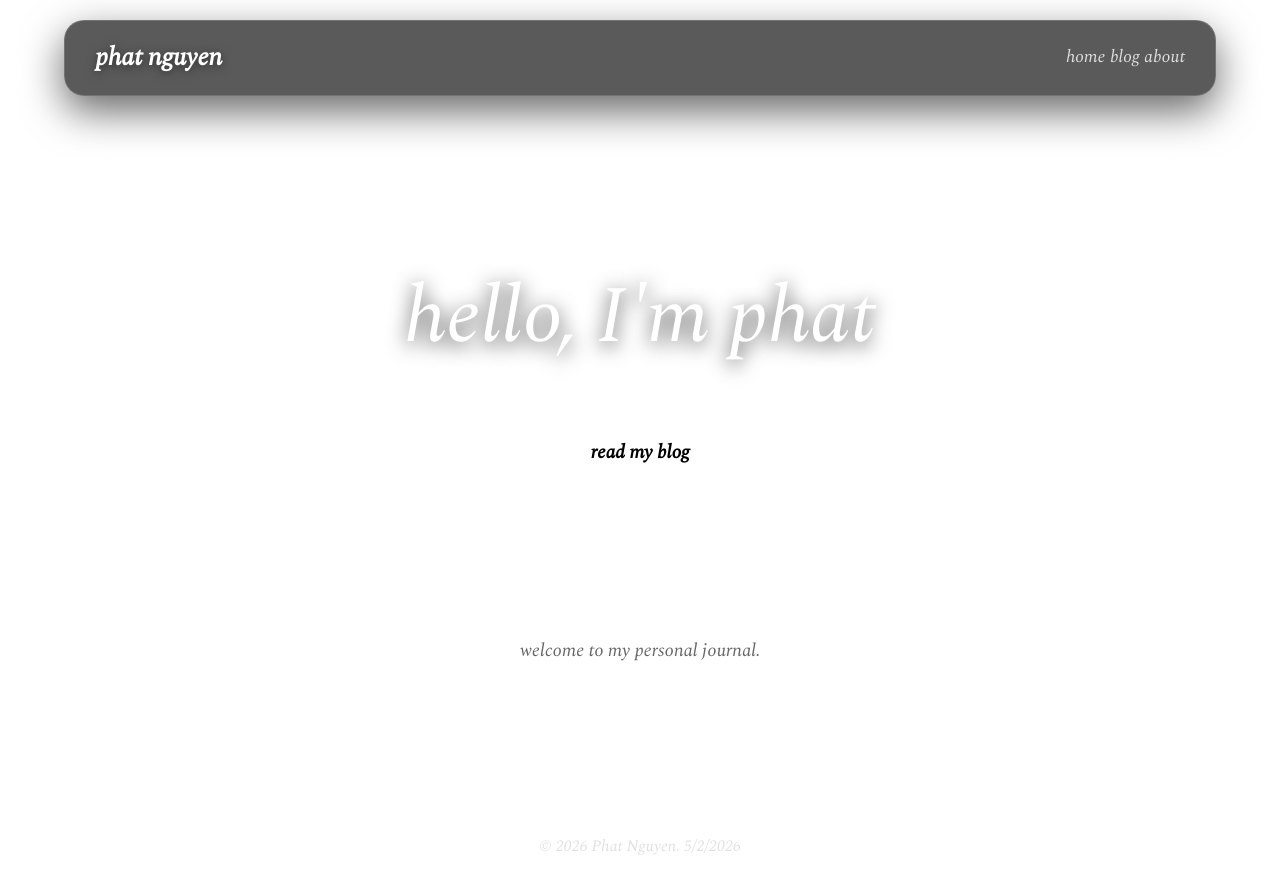
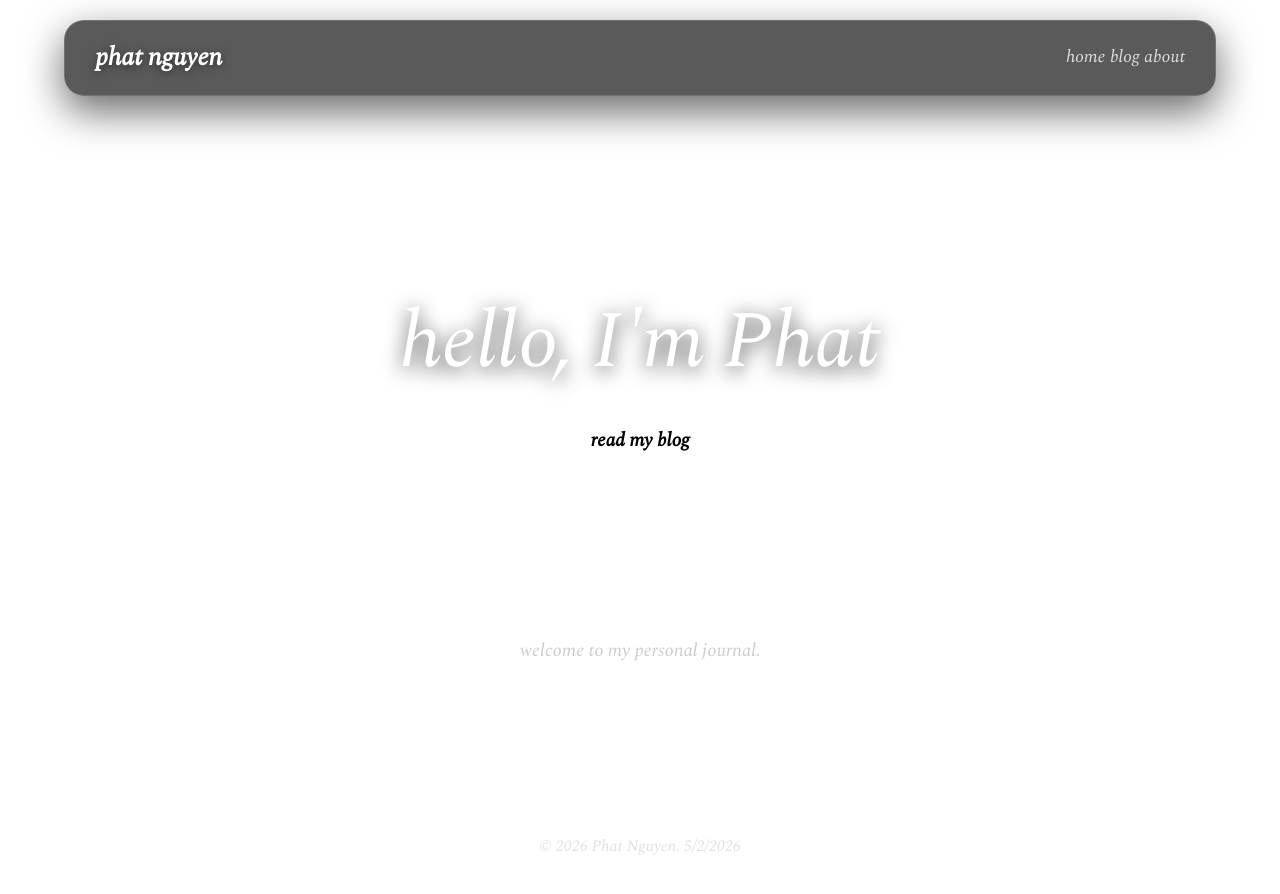
Before and after one commit to phat8507/demo1, a Jekyll site: the page built from index.html, in a window 1280 px wide. Shown: the top 894 px of the page. Built offline with Jekyll 4.4.1, drawn with Linux system fonts in a browser that asks for light colours.

Commit message:
Update index.html

```diff
--- a/index.html
+++ b/index.html
@@ -5,11 +5,12 @@ header_style: tall
 ---
 
 <div class="hero">
-    <h1>hello, I'm phat</h1>
-
-    <a href="{{ '/blog/' | relative_url }}" class="cta-button">read my blog</a>
+    <div class="hero-glass-box glass-panel">
+        <h1>hello, I'm Phat</h1>
+        <a href="{{ '/blog/' | relative_url }}" class="cta-button">read my blog</a>
+    </div>
 </div>
 
-<div style="text-align: center; margin-bottom: 50px; color: #666; font-style: italic;">
+<div style="text-align: center; margin-bottom: 50px; color: #cccccc; font-style: italic; position: relative; z-index: 2;">
     welcome to my personal journal.
 </div>
```
